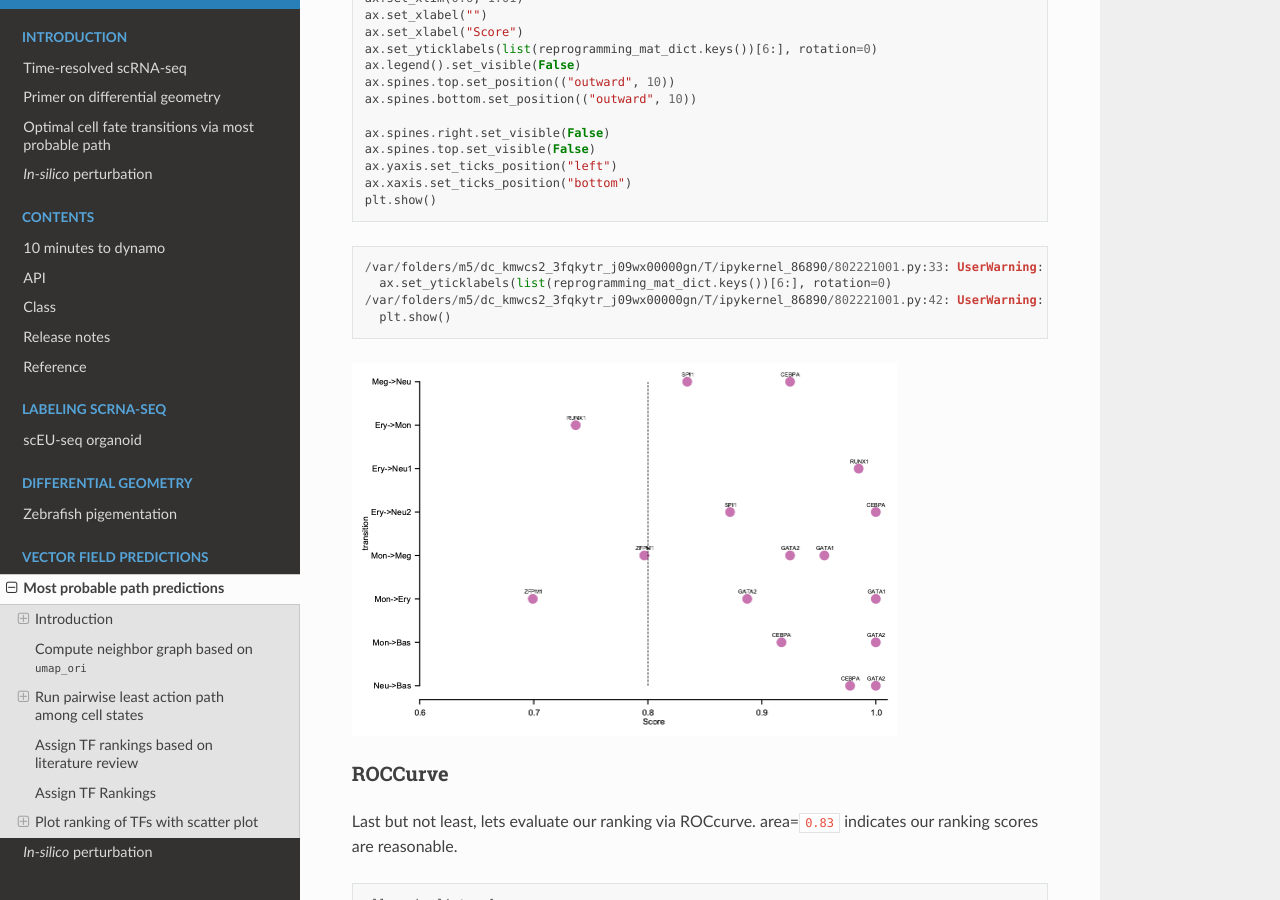
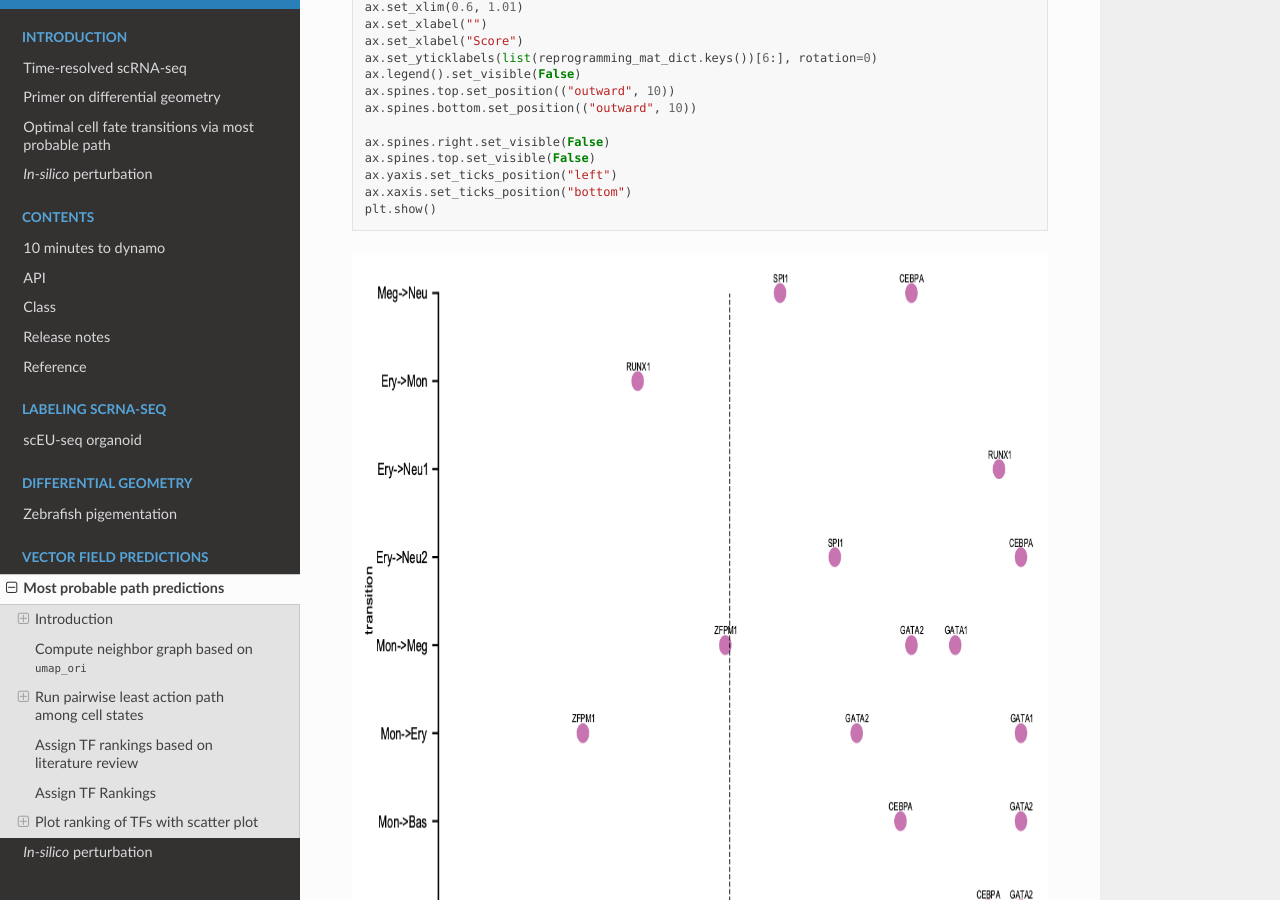
Before and after one commit to aristoteleo/dynamo_readthedocs, a Sphinx documentation site: the page built from docs/source/notebooks/lap_tutorial/lap_tutorial.rst, in a window 1280 px wide and 900 px high, scrolled down 19170 px. Built offline with Sphinx 7.4.7 and the Read the Docs theme 2.0.0, drawn with Linux system fonts in a browser that asks for light colours; pages that are not in the unit, such as notebooks, are missing from menus; some of the changed text lies outside the part shown.

Commit message:
Update lap_tutorial.rst

```diff
--- a/docs/source/notebooks/lap_tutorial/lap_tutorial.rst
+++ b/docs/source/notebooks/lap_tutorial/lap_tutorial.rst
@@ -664,8 +664,8 @@ gene names.
 
 
 .. image:: output_31_0.png
-   :width: 209px
-   :height: 409px
+   :width: 818px
+   :height: 418px
 
 
 Rank transcriptomics factors (TFs)
@@ -1097,19 +1097,9 @@ transition path shown in y-axis.
     plt.show()
 
 
-
-.. parsed-literal::
-
-    /var/folders/m5/dc_kmwcs2_3fqkytr_j09wx00000gn/T/ipykernel_86890/802221001.py:33: UserWarning: FixedFormatter should only be used together with FixedLocator
-      ax.set_yticklabels(list(reprogramming_mat_dict.keys())[6:], rotation=0)
-    /var/folders/m5/dc_kmwcs2_3fqkytr_j09wx00000gn/T/ipykernel_86890/802221001.py:42: UserWarning: Matplotlib is currently using cairo, which is a non-GUI backend, so cannot show the figure.
-      plt.show()
-
-
-
 .. image:: output_55_1.png
-   :width: 545px
-   :height: 373px
+   :width: 1090px
+   :height: 756px
 
 
 ROCCurve
@@ -1180,19 +1170,6 @@ area=\ ``0.83`` indicates our ranking scores are reasonable.
 
 
 
-.. parsed-literal::
-
-    /var/folders/m5/dc_kmwcs2_3fqkytr_j09wx00000gn/T/ipykernel_86890/1424505140.py:26: UserWarning: Matplotlib is currently using cairo, which is a non-GUI backend, so cannot show the figure.
-      plt.show()
-
-
-
-.. parsed-literal::
-
-    <Figure size 130x100 with 0 Axes>
-
-
-
 .. image:: output_58_2.png
-   :width: 365px
-   :height: 365px
+   :width: 500px
+   :height: 500px
```
